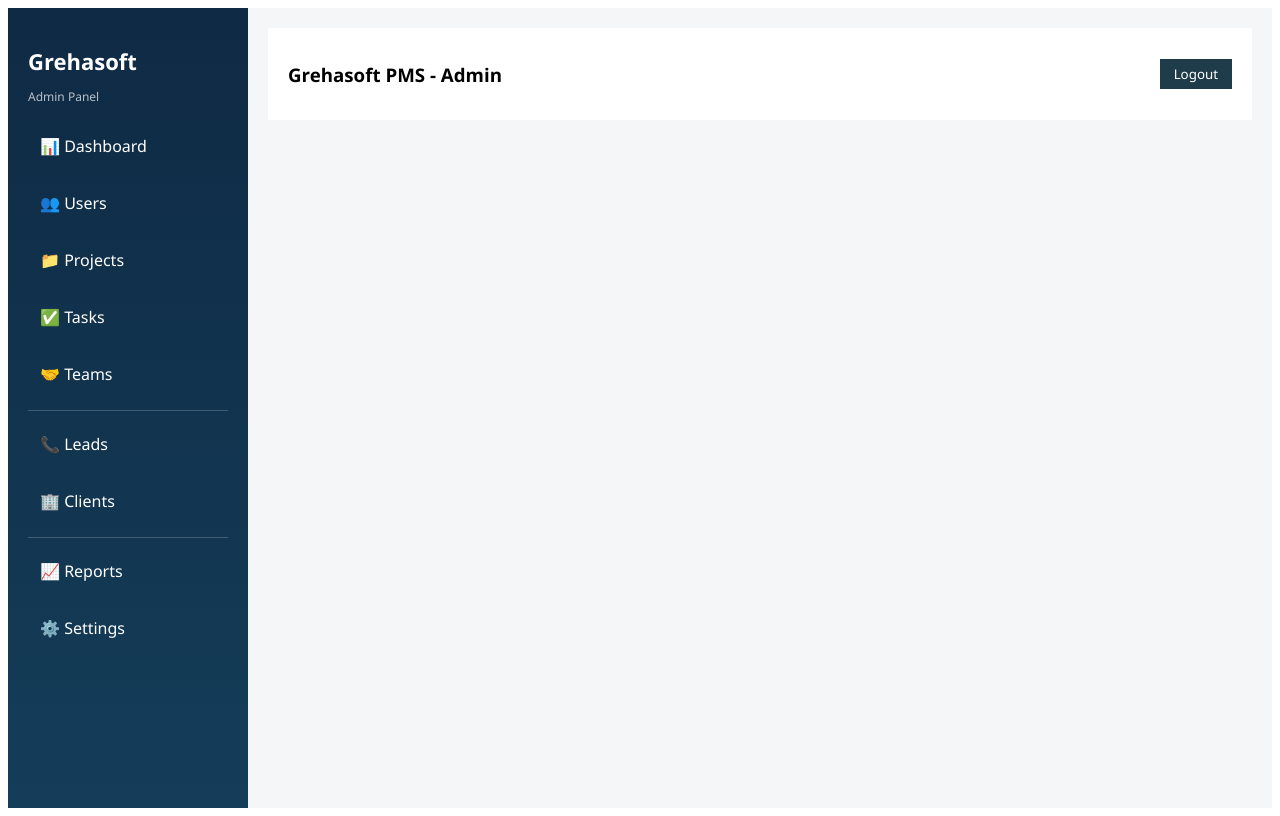
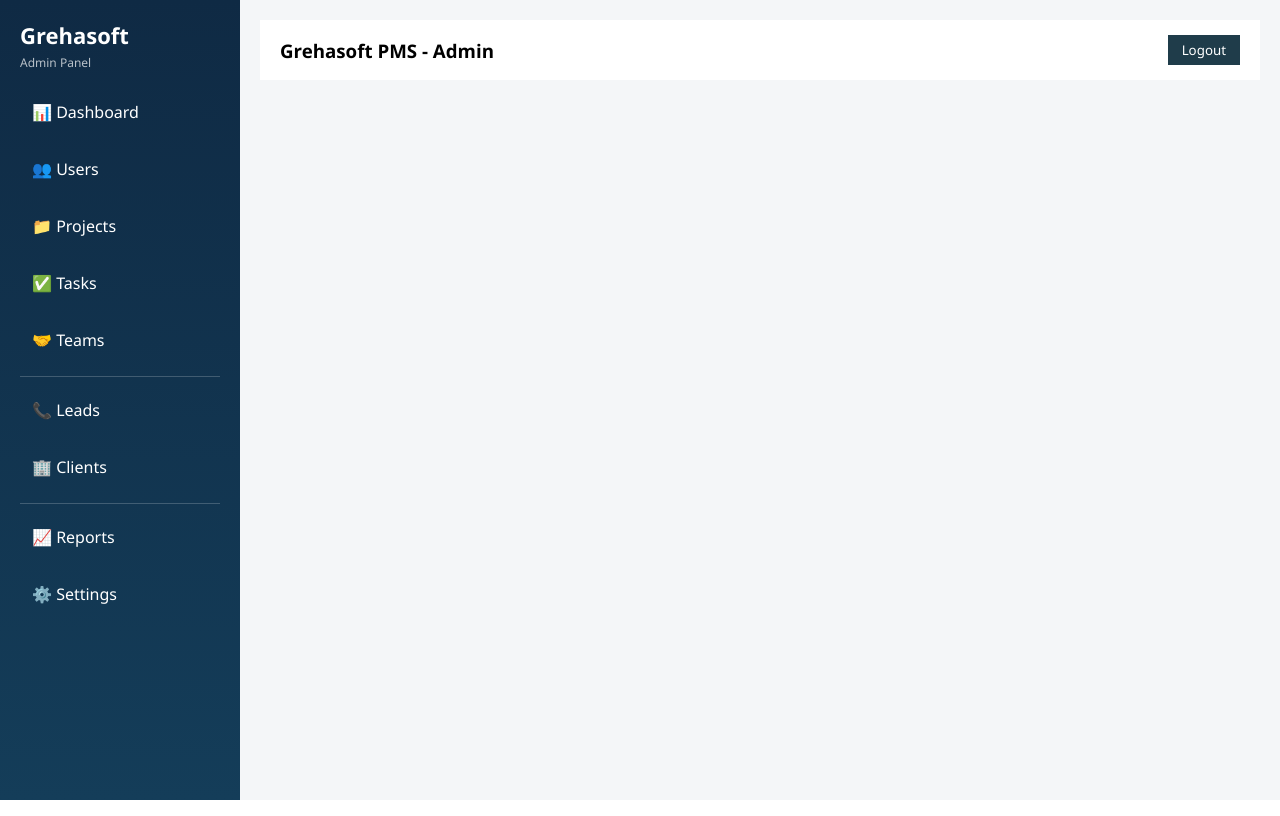
Before and after one commit to jisha-charly/grehasoft, a React (Vite) app: page /admin in a window 1280 px wide. Built offline with nearby package versions, Linux system fonts and the light colour scheme.

Commit message:
default padding removed

```diff
--- a/src/components/Sidebar.jsx
+++ b/src/components/Sidebar.jsx
@@ -1,5 +1,5 @@
 import { NavLink } from "react-router-dom";
-import "./sidebar.css";
+import "../css/sidebar.css";
 
 function Sidebar() {
   return (
--- a/src/pages/admin/admin.css
+++ b/src/css/admin.css
@@ -1,3 +1,8 @@
+* {
+  padding: 0;
+  margin: 0;
+}
+
 .admin-layout {
   display: flex;
 }
@@ -9,7 +14,6 @@
   background: #f4f6f8;
   min-height: 100vh;
 }
-
 
 .sidebar nav a {
   display: block;
--- a/src/styles/login.css
+++ b/src/css/login.css
@@ -1,6 +1,8 @@
 * {
   box-sizing: border-box;
   font-family: "Segoe UI", sans-serif;
+  padding: 0;
+  margin: 0;
 }
 
 .login-container {
--- a/src/pages/admin/AdminDashboard.jsx
+++ b/src/pages/admin/AdminDashboard.jsx
@@ -1,4 +1,4 @@
-import "./admin.css";
+import "../../css/admin.css";
 import Sidebar from "../../components/Sidebar";
 import Topbar from "../../components/Topbar";
 import { Outlet } from "react-router-dom";
```
Also changed, not shown: src/pages/Login.jsx (+8 -16 lines), src/css/sidebar.css (renamed from src/components/sidebar.css), 1 other file (tests, documents, lock files or other folders).
